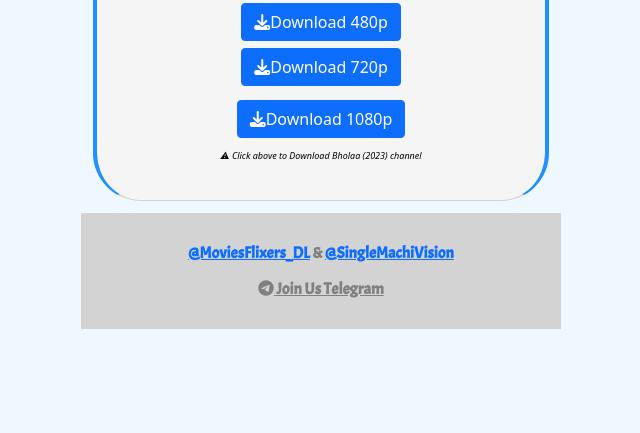
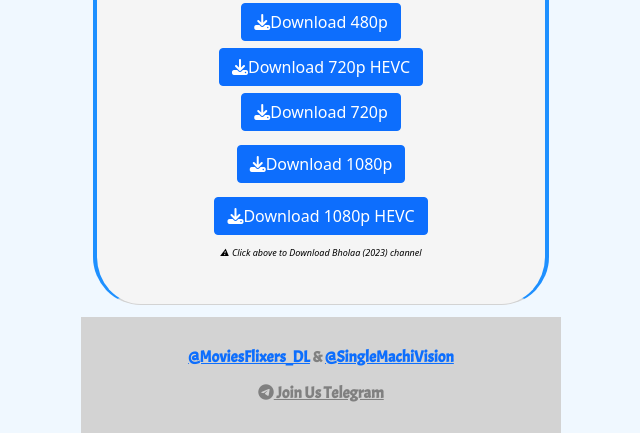
Before and after one commit to HanSo-Hee/SingleMachiVision, a website: page movies/Bholaa-2023.html in a window 1280 px wide. Shown: the part 1236-1669 px from the top of the page, without its empty margins (319-959 px from the left). Before the commit the page ends 1565 px from the top, so only its background shows below. Drawn offline with nearby package versions, Linux system fonts and the light colour scheme; a web font is replaced by a local one.

Commit message:
Update Bholaa-2023.html

```diff
--- a/movies/Bholaa-2023.html
+++ b/movies/Bholaa-2023.html
@@ -470,11 +470,15 @@
                 <span class="btn">
                 <button href="https://t.me/mrabhi2k3" style="font-size:24px">Download 1080p<i class="fa fa-download"></i></button>-->
                 <span class="btn">
-                <a class = "btn btn-primary" href = "https://urlsopen.com/DwcP"><i class = "fa fa-download"></i>Download 480p</a>
+                <a class = "btn btn-primary" href = "https://urlsopen.net/50Q3dRkw"><i class = "fa fa-download"></i>Download 480p</a>
                 <span class="btn">
-                <a class = "btn btn-primary" href = "https://urlsopen.com/z1pr"><i class = "fa fa-download"></i>Download 720p</a>
+                <a class = "btn btn-primary" href = "https://urlsopen.net/OzTIDFoS"><i class = "fa fa-download"></i>Download 720p HEVC</a>
+                <span class="btn">
+                <a class = "btn btn-primary" href = "https://urlsopen.net/43BH48fg"><i class = "fa fa-download"></i>Download 720p</a>
                 <span class="btn"></span>
-                <a class = "btn btn-primary" href = "https://urlsopen.com/2Sds"><i class = "fa fa-download"></i>Download 1080p</a>
+                <a class = "btn btn-primary" href = "https://urlsopen.net/VdxgZ9nd"><i class = "fa fa-download"></i>Download 1080p</a>
+                <span class="btn"></span>
+                <a class = "btn btn-primary" href = "https://urlsopen.net/QewKDun3"><i class = "fa fa-download"></i>Download 1080p HEVC</a>
 
                 <!--<form action="https://t.me/mrabhi2k3" method="post" target="_blank"><input name="id" type="hidden" value="51.158.152.220" /><br />
                     <input name="filename" type="hidden" value="Tu.Jh00th1.M41n.M4kk44r.23.cm.sdm0v13sp01nt.tattoo.mkv" /></p>
```
